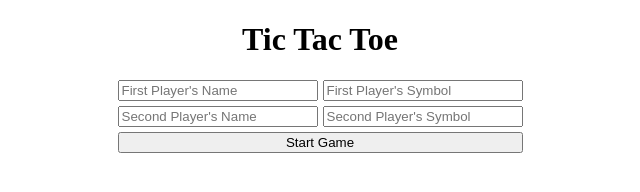
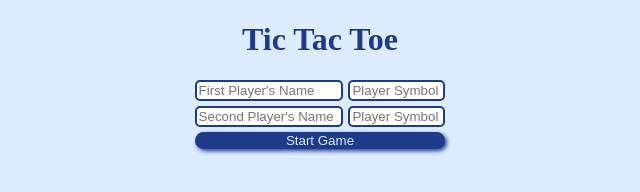
Before and after one commit to Roualeyn/Odin-Project-08-Tic-Tac-Toe, a plain HTML site: page index.html in a window 1280 px wide. Shown: the whole page, without its empty margins (320-960 px from the left). Drawn offline with Linux system fonts and the light colour scheme.

Commit message:
Style all elements

```diff
--- a/index.html
+++ b/index.html
@@ -11,10 +11,10 @@
 <body>
     <h1>Tic Tac Toe</h1>
     <form id="newGameDiv" method="dialog">
-        <input type="text" id="firstPlayerName" placeholder="First Player's Name" required>
-        <input type="text" id="firstPlayerSymbol" placeholder="First Player's Symbol" maxlength="1" required>
-        <input type="text" id="secondPlayerName" placeholder="Second Player's Name" required>
-        <input type="text" id="secondPlayerSymbol" placeholder="Second Player's Symbol" maxlength="1" required>
+        <input type="text" id="firstPlayerName" placeholder="First Player's Name" maxlength="19" required>
+        <input type="text" id="firstPlayerSymbol" placeholder="Player Symbol" maxlength="1" required>
+        <input type="text" id="secondPlayerName" placeholder="Second Player's Name" maxlength="19" required>
+        <input type="text" id="secondPlayerSymbol" placeholder="Player Symbol" maxlength="1" required>
         <button id="startButton">Start Game</button>
     </form>
     <div id="ongoingGameDiv" class="invisible">
--- a/styles.css
+++ b/styles.css
@@ -1,17 +1,70 @@
+:root {
+    --lighestColour: hsl(214, 94%, 93%);
+    --mediumColour: hsl(217, 91%, 60%);
+    --darkestColour: hsl(224, 64%, 33%);
+}
+
+body {
+    background-color: var(--lighestColour);
+}
+
 h1 {
     text-align: center;
+    color: var(--darkestColour);
 }
 
 p {
     text-align: center;
     font-weight: bold;
+    color: var(--darkestColour);
 }
+
+button {
+    border-radius: 1rem;
+    border: none;
+    background-color: var(--darkestColour);
+    color: var(--lighestColour);
+    box-shadow: 2px 2px 4px var(--darkestColour);
+}
+
+.invisible {
+    display: none !important;
+}
+
+/* Form Styling */
+
+#newGameDiv {
+    display: grid;
+    grid-template-columns: repeat(2, auto);
+    justify-content: center;
+    gap: 5px;
+}
+
+#startButton {
+    grid-column: 1 / 3;
+}
+
+#firstPlayerName, #secondPlayerName {
+    width: 19ch;
+}
+
+#firstPlayerSymbol, #secondPlayerSymbol {
+    width: 12ch;
+}
+
+input {
+    border: 2px solid var(--darkestColour);
+    border-radius: 5px;
+}
+
+/* Game Styling */
 
 #ongoingGameDiv {
     display: grid;
     grid-template-columns: auto auto;
     justify-content: center;
     align-items: center;
+    gap: 8px;
 }
 
 .gameBoard {
@@ -24,34 +77,20 @@ p {
 }
 
 .gameBox {
-    background-color: hsl(0, 0%, 50%);
-    width: 100px;
+    color: var(--lighestColour);
+    background-color: var(--mediumColour);
+    border: 5px solid var(--darkestColour);
+    border-radius: 8px;
+    width: 100%;
     height: 100px;
     display: grid;
     align-content: center;
     justify-content: center;
-    border: 5px solid hsl(0, 0%, 30%);
-}
-
-#newGameDiv {
-    display: grid;
-    grid-template-columns: repeat(2, 200px);
-    justify-content: center;
-    gap: 5px;
-}
-
-#startButton {
-    grid-column: 1 / 3;
-}
-
-.invisible {
-    display: none !important;
 }
 
 #restartButton {
     grid-column: 2 / 3;
     grid-row: 1 / 2;
-    border-radius: 1rem;
 }
 
 #winningAnnouncement, #currentPlayerP {
```
Also changed, not shown: 1 other file.
